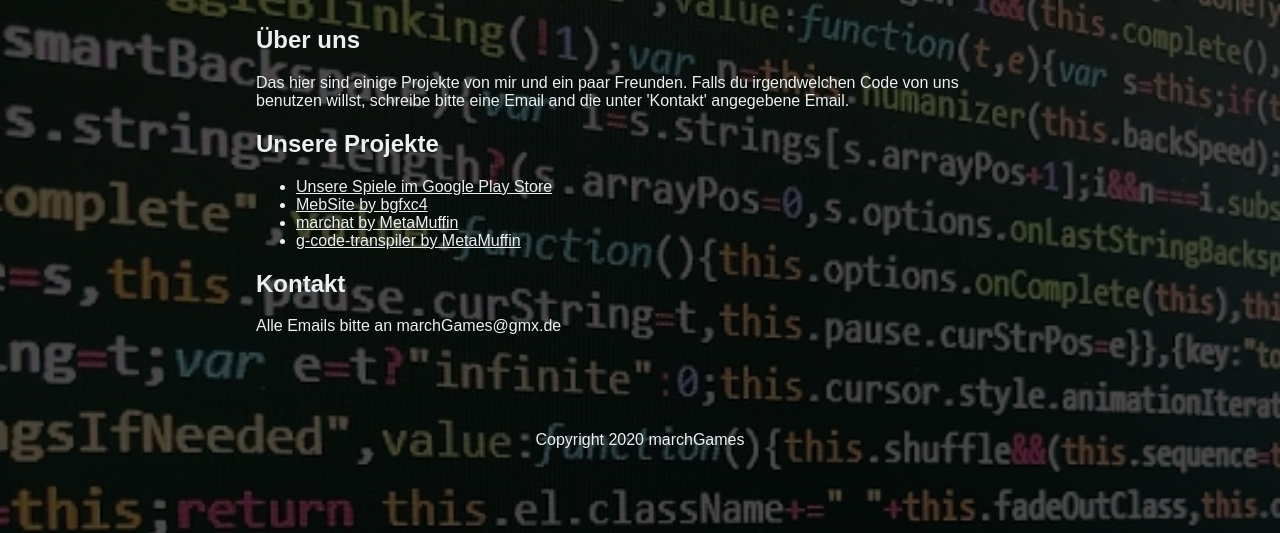
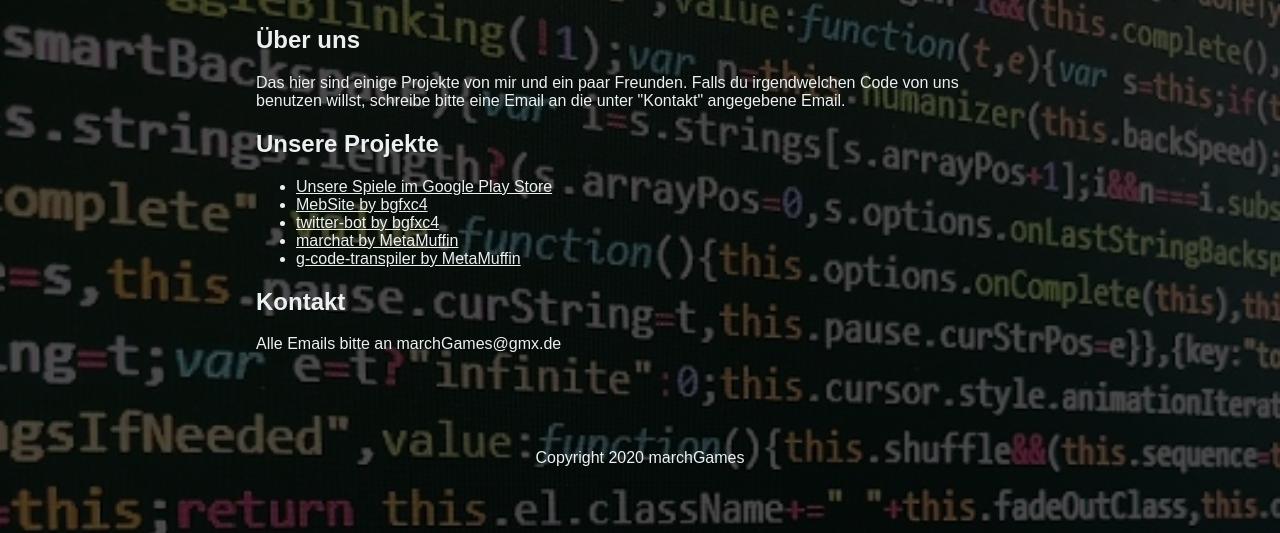
Before and after one commit to bgfxc4/MebSite, a plain HTML site: page index.html in a window 1280 px wide. Shown: the part 267-800 px from the top of the page. Drawn offline with Linux system fonts and the light colour scheme.

Commit message:
added scripts

```diff
--- a/index.html
+++ b/index.html
@@ -24,7 +24,7 @@
             <section id="über-uns">
                 <h2>Über uns</h2>
                 <p>
-                    Das hier sind einige Projekte von mir und ein paar Freunden. Falls du irgendwelchen Code von uns benutzen willst, schreibe bitte eine Email and die unter 'Kontakt' angegebene Email.
+                    Das hier sind einige Projekte von mir und ein paar Freunden. Falls du irgendwelchen Code von uns benutzen willst, schreibe bitte eine Email an die unter "Kontakt" angegebene Email.
                 </p>
             </section>
             <section id="Unsere-Projekte">
--- a/js/generateProjectList.js
+++ b/js/generateProjectList.js
@@ -1,6 +1,6 @@
 (function(){
 
-var gitsToDisplay = ['bgfxc4/MebSite', 'MetaMuffin/marchat', 'MetaMuffin/g-code-transpiler'];
+var gitsToDisplay = ['bgfxc4/MebSite','bgfxc4/twitter-bot', 'MetaMuffin/marchat', 'MetaMuffin/g-code-transpiler'];
 
 window.onload = function load(){
     console.log("windwow is loaded");
```
Also changed, not shown: ServerNode/Server.js (added, +10 -0 lines), ServerNode/package.json (added, +15 -0 lines), 2 other files.
